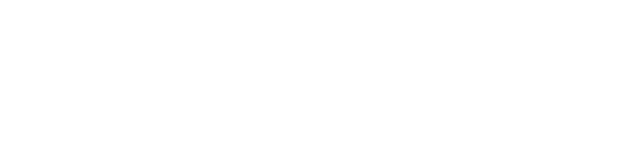
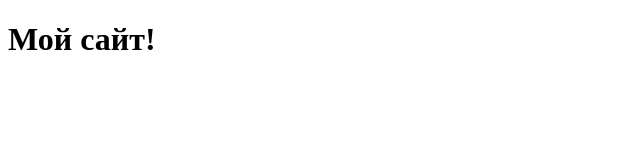
Before and after one commit to tstu217/my-site, a plain HTML site: page index.html in a window 1280 px wide. Shown: the whole page, without its empty margins (0-640 px from the left). Drawn offline with Linux system fonts and the light colour scheme.

Commit message:
Update index.html

```diff
--- a/index.html
+++ b/index.html
@@ -7,6 +7,6 @@
     <title>Document</title>
 </head>
 <body>
-
+    <h1>Мой сайт!</h1>
 </body>
 </html>
```
